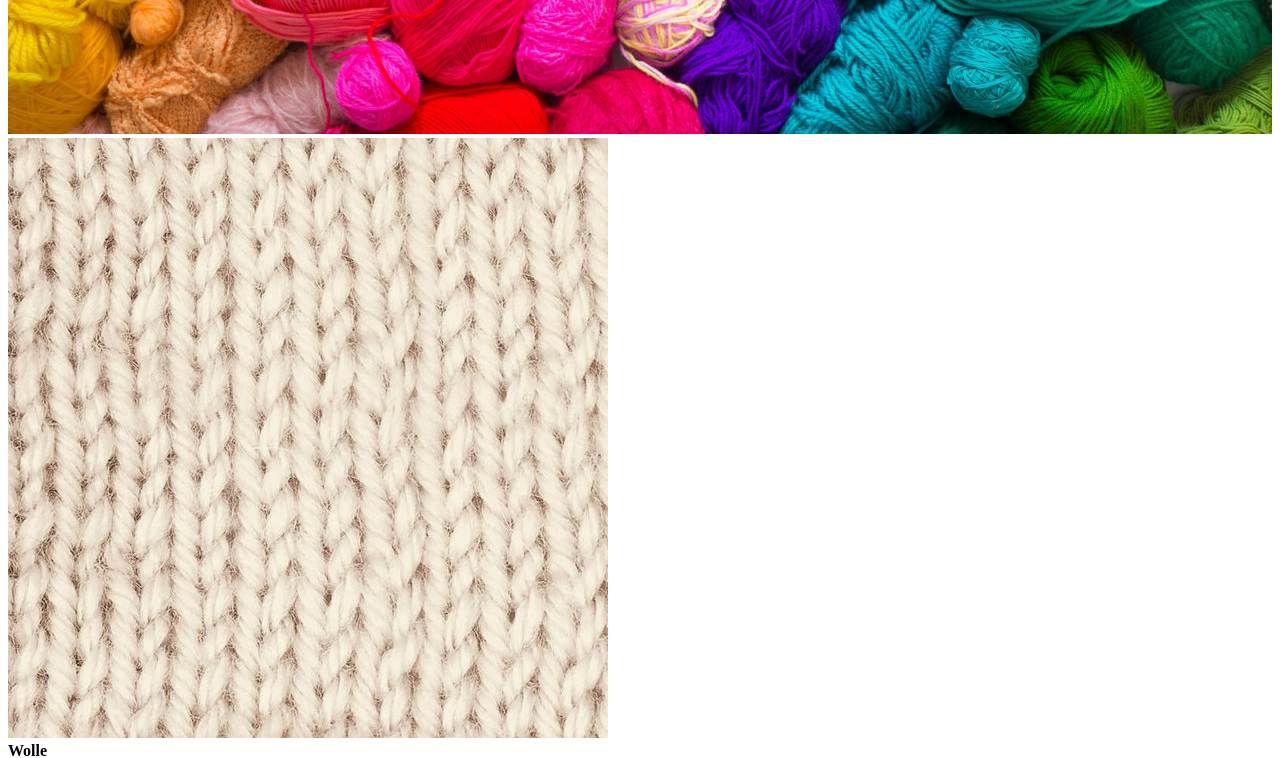
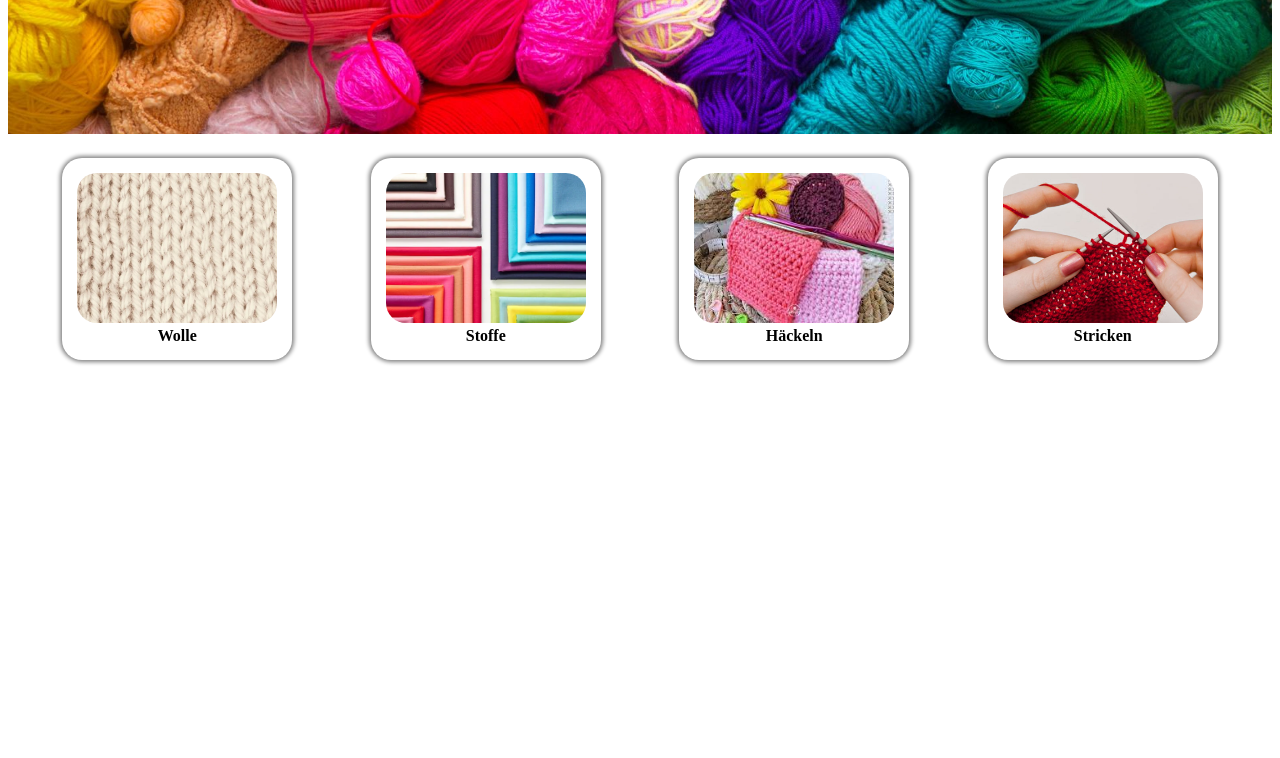
Before and after one commit to feindreh/cart, a React (Create React App) app: page / in a window 1280 px wide. Shown: the part 780-1538 px from the top of the page. After the commit the page ends 1160 px from the top, so only its background shows below. Built offline with nearby package versions, Linux system fonts and the light colour scheme.

Commit message:
update divs to components

```diff
--- a/src/components/Home.js
+++ b/src/components/Home.js
@@ -1,7 +1,10 @@
-import { Link } from "react-router-dom"
+
 import Card from "./card"
 
 import wolleIMG from "../img/wolle.jpg"
+import stoffIMG from "../img/stoff.webp"
+import haeckelIMG from "../img/hackeln.jpeg"
+import strickIMG from "../img/stricken.jpg"
 import hero from "../img/hero.jpg"
 
 function Home(){
@@ -11,11 +14,11 @@ function Home(){
                 <img src={hero} alt=""></img>
                 <div id="hero-text">Katharinas <br></br>Strick Shop</div>
             </div>
-            <div id="home">
+            <div className = "item-container" id="home">
                 <Card link="/Wolle" name="Wolle" logo={wolleIMG}/>
-                <Card link="/Stoff" name="Stoff" logo={wolleIMG}/>
-                <Card link="/Haeckel" name="Häckel" logo={wolleIMG}/>
-                <Card link="/Strick" name="Strick" logo={wolleIMG}/>
+                <Card link="/Stoff" name="Stoffe" logo={stoffIMG}/>
+                <Card link="/Haeckel" name="Häckeln" logo={haeckelIMG}/>
+                <Card link="/Strick" name="Stricken" logo={strickIMG}/>
             </div>
         </>
     )
```
